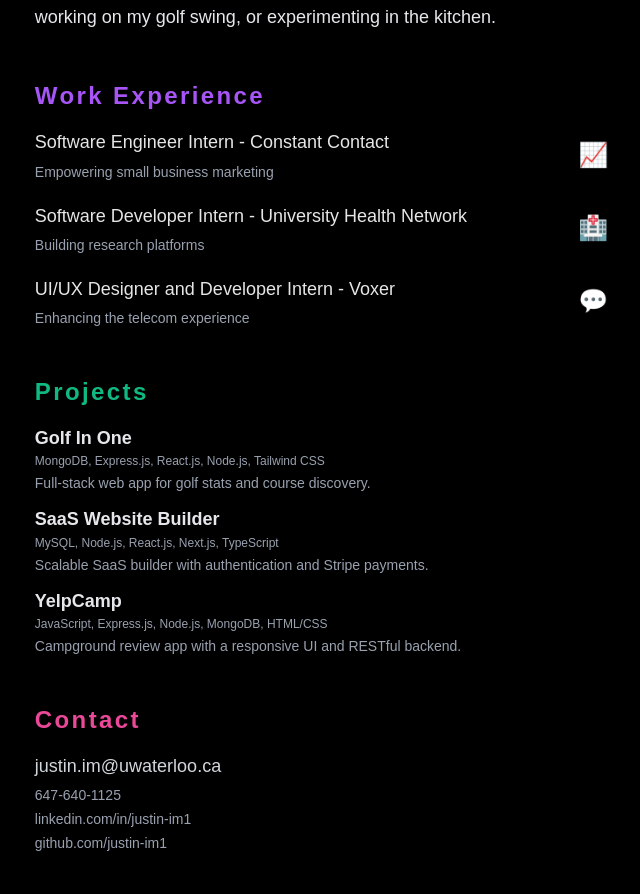
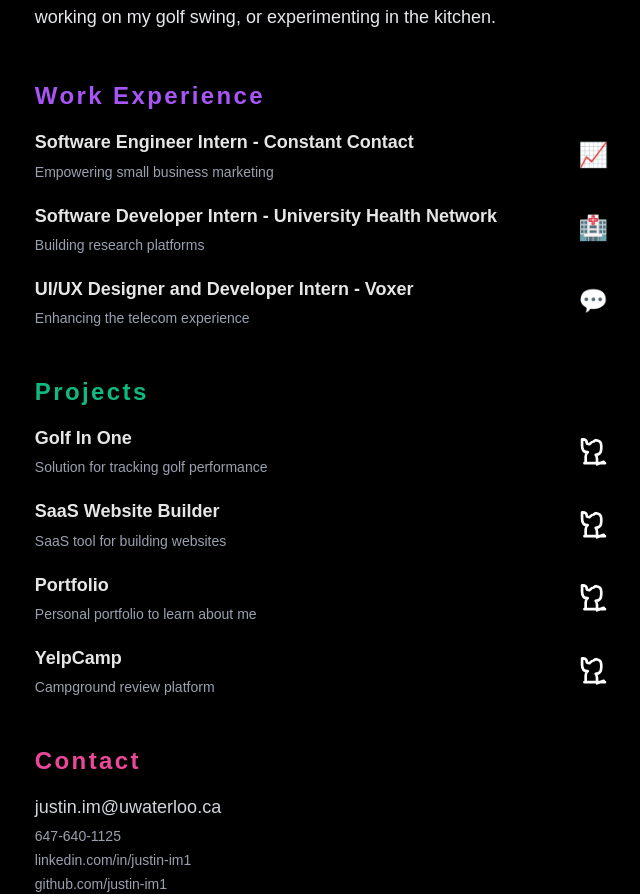
Before and after one commit to justin-im1/portfolio, a Next.js app: page / in a window 1280 px wide. Shown: the part 386-1280 px from the top of the page, without its empty margins (316-956 px from the left). Built offline with nearby package versions, Linux system fonts and the light colour scheme.

Commit message:
projects section design

```diff
--- a/src/app/page.tsx
+++ b/src/app/page.tsx
@@ -2,6 +2,7 @@
 
 import React from 'react';
 import { getThemedColorHex } from '@/utils/styling';
+import GithubSocialIcon from '@/components/icons/GithubSocialIcon';
 
 const sections = [
   {
@@ -22,7 +23,7 @@
       <div className="space-y-5">
         <div className="flex items-center justify-between">
           <div>
-            <div className="font-medium text-white/90">Software Engineer Intern - Constant Contact</div>
+            <div className="font-semibold text-white/90">Software Engineer Intern - Constant Contact</div>
             <div className="text-gray-400 text-sm mt-1">Empowering small business marketing</div>
           </div>
           <div className="w-10 h-10 flex items-center justify-center ml-6 flex-shrink-0">
@@ -32,7 +33,7 @@
 
         <div className="flex items-center justify-between">
           <div>
-            <div className="font-medium text-white/90">Software Developer Intern - University Health Network</div>
+            <div className="font-semibold text-white/90">Software Developer Intern - University Health Network</div>
             <div className="text-gray-400 text-sm mt-1">Building research platforms</div>
           </div>
           <div className="w-10 h-10 flex items-center justify-center ml-6 flex-shrink-0">
@@ -42,7 +43,7 @@
 
         <div className="flex items-center justify-between">
           <div>
-            <div className="font-medium text-white/90">UI/UX Designer and Developer Intern - Voxer</div>
+            <div className="font-semibold text-white/90">UI/UX Designer and Developer Intern - Voxer</div>
             <div className="text-gray-400 text-sm mt-1">Enhancing the telecom experience</div>
           </div>
           <div className="w-10 h-10 flex items-center justify-center ml-6 flex-shrink-0">
@@ -57,16 +58,50 @@
     title: 'Projects',
     color: 'emerald',
     content: (
-      <div>
-        <div className="font-semibold">Golf In One</div>
-        <div className="text-xs text-gray-400 mb-1">MongoDB, Express.js, React.js, Node.js, Tailwind CSS</div>
-        <div className="text-gray-400 text-sm mb-3">Full-stack web app for golf stats and course discovery.</div>
-        <div className="font-semibold">SaaS Website Builder</div>
-        <div className="text-xs text-gray-400 mb-1">MySQL, Node.js, React.js, Next.js, TypeScript</div>
-        <div className="text-gray-400 text-sm mb-3">Scalable SaaS builder with authentication and Stripe payments.</div>
-        <div className="font-semibold">YelpCamp</div>
-        <div className="text-xs text-gray-400 mb-1">JavaScript, Express.js, Node.js, MongoDB, HTML/CSS</div>
-        <div className="text-gray-400 text-sm">Campground review app with a responsive UI and RESTful backend.</div>
+      <div className="space-y-5">
+        <div className="flex items-center justify-between">
+          <div>
+            <div className="font-semibold text-white/90">Golf In One</div>
+            <div className="text-gray-400 text-sm mt-1">Solution for tracking golf performance</div>
+          </div>
+          <a href="https://github.com/justin-im1/Golf-In-One" target="_blank" rel="noopener noreferrer"
+             className="w-10 h-10 flex items-center justify-center ml-6 flex-shrink-0 text-white">
+            <GithubSocialIcon />
+          </a>
+        </div>
+
+        <div className="flex items-center justify-between">
+          <div>
+            <div className="font-semibold text-white/90">SaaS Website Builder</div>
+            <div className="text-gray-400 text-sm mt-1">SaaS tool for building websites</div>
+          </div>
+          <a href="https://github.com/justin-im1/SaaS-Website-Builder" target="_blank" rel="noopener noreferrer"
+             className="w-10 h-10 flex items-center justify-center ml-6 flex-shrink-0 text-white">
+            <GithubSocialIcon />
+          </a>
+        </div>
+
+        <div className="flex items-center justify-between">
+          <div>
+            <div className="font-semibold text-white/90">Portfolio</div>
+            <div className="text-gray-400 text-sm mt-1">Personal portfolio to learn about me</div>
+          </div>
+          <a href="https://github.com/justin-im1/portfolio" target="_blank" rel="noopener noreferrer"
+             className="w-10 h-10 flex items-center justify-center ml-6 flex-shrink-0 text-white">
+            <GithubSocialIcon />
+          </a>
+        </div>
+
+        <div className="flex items-center justify-between">
+          <div>
+            <div className="font-semibold text-white/90">YelpCamp</div>
+            <div className="text-gray-400 text-sm mt-1">Campground review platform</div>
+          </div>
+          <a href="https://github.com/justin-im1/YelpCamp" target="_blank" rel="noopener noreferrer"
+             className="w-10 h-10 flex items-center justify-center ml-6 flex-shrink-0 text-white">
+            <GithubSocialIcon />
+          </a>
+        </div>
       </div>
     )
   },
```
